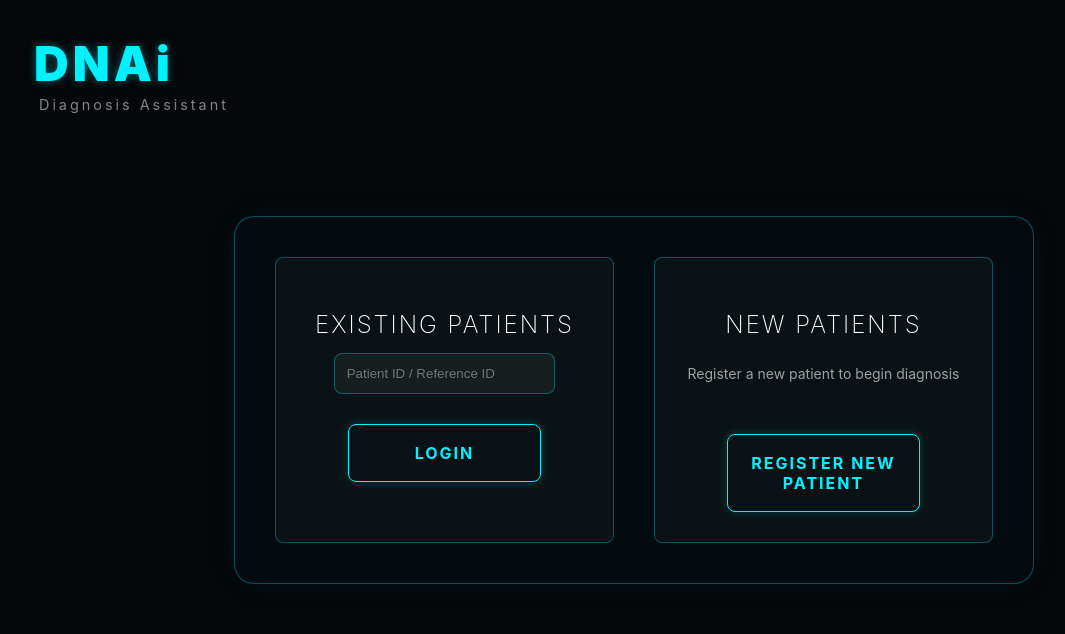
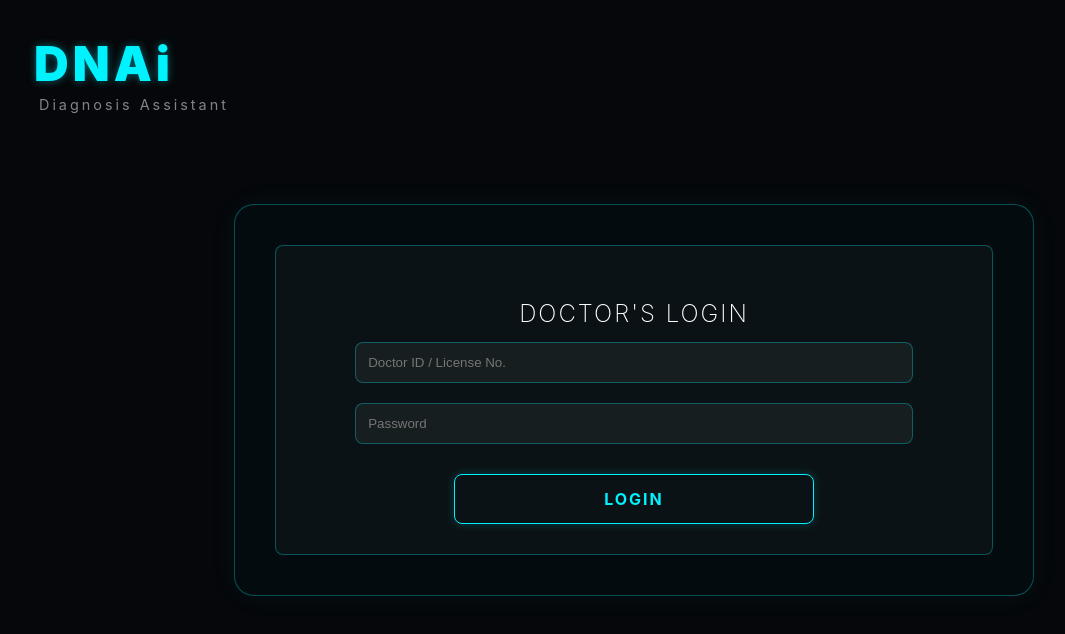
Before and after one commit to kalpeshkarnawat19/DNAi-frontend, a React (Vite) app: page /login in a window 1280 px wide. Shown: the top 634 px of the page, without its empty margins (6-1071 px from the left). Built offline with nearby package versions, Linux system fonts and the light colour scheme.

Commit message:
updated-login-page

```diff
--- a/src/css/loginpage.css
+++ b/src/css/loginpage.css
@@ -1,11 +1,14 @@
-:root{
+:root {
   --deep-bg: #05070a;
   --neon-cyan: #00f2ff;
 }
 
-*{ box-sizing: border-box; }
+* {
+  box-sizing: border-box;
+}
 
-html, body {
+html,
+body {
   height: 100%;
   margin: 0;
   padding: 0;
@@ -53,7 +56,8 @@ body {
 }
 
 /* The two inner boxes */
-.login-section, .register-section {
+.login-section,
+.register-section {
   border: 1px solid rgba(0, 242, 255, 0.3);
   padding: 30px;
   background: rgba(255, 255, 255, 0.03);
@@ -68,20 +72,22 @@ body {
   font-size: 14px;
 }
 
-.input-box{
-  width: 80%;
+.input-box {
+  width: 85%; /* Slightly adjusted for better alignment */
   padding: 12px;
+  margin-bottom: 20px; /* This creates the spacing you asked for */
   border: 1px solid rgba(0, 242, 255, 0.3);
   border-radius: 8px;
   background: rgba(255, 255, 255, 0.05);
   color: white;
 }
 
-/*buttons*/
-.login-btn, .register-btn{
-  width: 70%;
-  margin-top: 30px;
-  padding: 18px;
+
+.login-btn,
+.register-btn {
+  width: 55%;
+  margin-top: 10px; /* Reduced since input-box now has margin-bottom */
+  padding: 14px; /* Slightly tighter padding for a cleaner look */
   background: transparent;
   border: 1px solid var(--neon-cyan);
   color: var(--neon-cyan);
@@ -94,19 +100,15 @@ body {
   border-radius: 8px;
 }
 
-.login-btn:hover, .register-btn:hover{
-  background: var(--neon-cyan);
-  color: black;
-  box-shadow: 0 0 20px var(--neon-cyan);
-}
-
 /* Mobile: stack nicely */
 @media (max-width: 900px) {
   .container {
     flex-direction: column;
     align-items: center;
   }
-  .login-section, .register-section {
+
+  .login-section,
+  .register-section {
     width: min(420px, 100%);
   }
 }
--- a/src/pages/LoginPage.jsx
+++ b/src/pages/LoginPage.jsx
@@ -1,8 +1,11 @@
 import React from "react";
+import { useNavigate } from "react-router-dom"; // You must add this import
 import "../css/loginpage.css";
 
-function LoginPage(){
-return(
+function LoginPage() {
+  const navigate = useNavigate(); // Initialize the navigate hook
+
+  return (
     <>
       <nav className="branding">
         <div className="logo">DNAi</div>
@@ -10,17 +13,13 @@ return(
       </nav>
       <div className="page-wrapper">
         <div className="container">
-
           <div className="login-section">
-          <h2>EXISTING PATIENTS</h2>
-            <input type="text" className="input-box" placeholder="Patient ID / Reference ID" />
-            <button className="login-btn">Login</button>
-        </div>
-
-        <div className="register-section">
-          <h2>NEW PATIENTS</h2>
-            <p className="description">Register a new patient to begin diagnosis</p>
-            <button className="register-btn">Register New Patient</button>
+            <h2>DOCTOR'S LOGIN</h2>
+            <input type="text" className="input-box" placeholder="Doctor ID / License No." />
+            <input type="password" className="input-box" placeholder="Password" />
+            <button className="login-btn" onClick={() => navigate('/dashboard')}>
+              Login
+            </button>
           </div>
         </div>
       </div>
@@ -28,4 +27,4 @@ return(
   );
 }
 
-export default LoginPage
+export default LoginPage;
```
Lines whose indentation alone changed are shown as unchanged.
